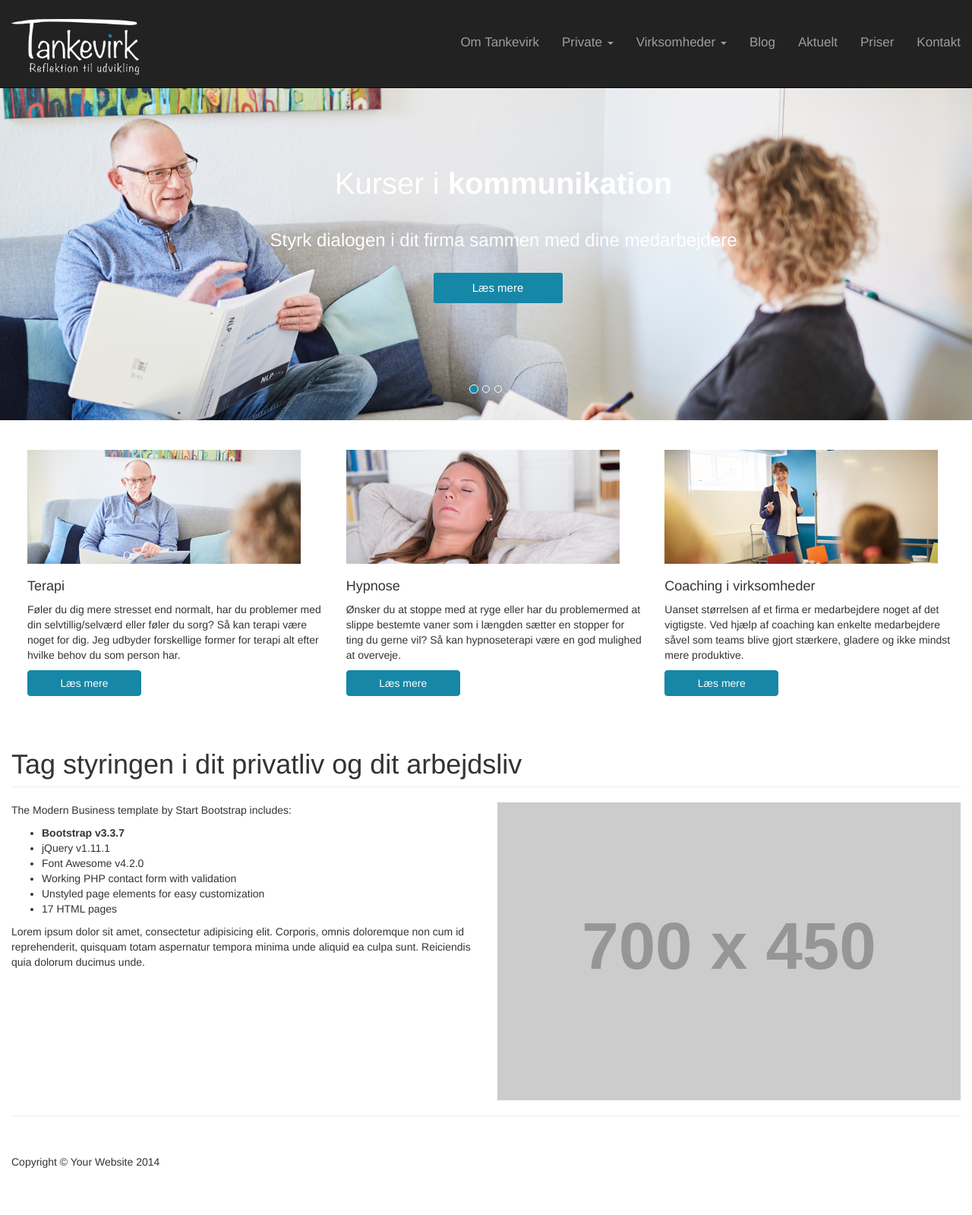
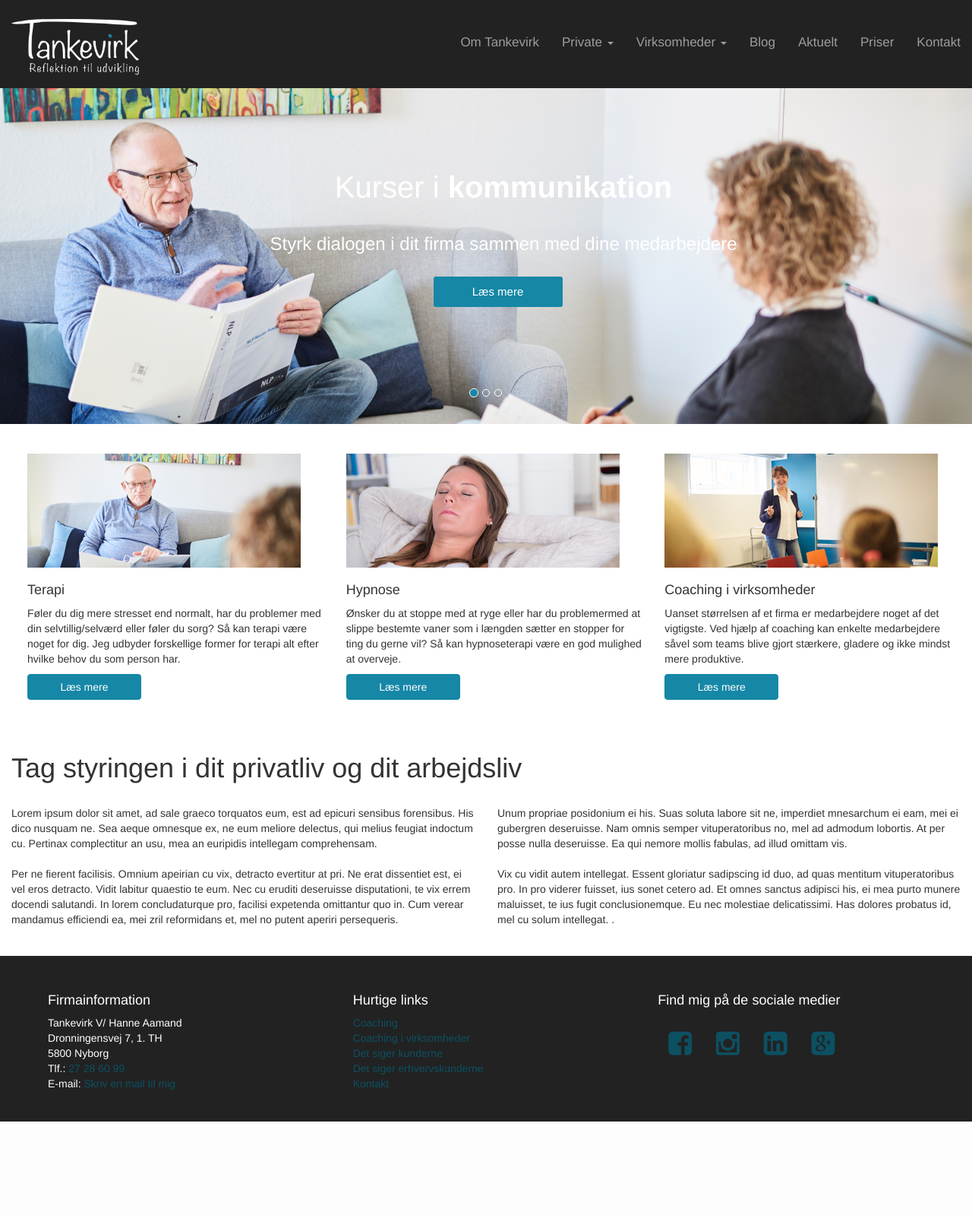
Before and after one commit to nadiaaamand/Tankevirk, a PHP site: page / in a window 1280 px wide. Shown: the whole page at 76% size. After the commit the page ends 1476 px from the top, so only its background shows below. Run offline with PHP 8.4, Linux system fonts and the light colour scheme; grey boxes labelled with a size stand in for pictures from a placeholder-image service; some libraries are stand-ins or nearby versions.

Commit message:
Footers made now playing with contact page

```diff
--- a/css/style.css
+++ b/css/style.css
@@ -192,21 +150,24 @@
 
 .panel-default>.panel-heading {
     color: #333;
-    background-color: #fff;
+    background-color: transparent;
 }
 .panel-heading {
     padding: 10px 0px 0px 0px;
     border-bottom: 0px;
     border-top-left-radius: 0px;
     border-top-right-radius: 0px;
+
 }
 .panel {
     border: 0px;
 	    -webkit-box-shadow: 0 0px 0px rgba(0,0,0,.05);
     box-shadow: 0 0px 0px rgba(0,0,0,.05);
+	background-color: transparent;
 }
 .panel-body {
     padding: 0px 0px 10px 0px;
+
 }
 
 .logo {
@@ -216,7 +177,7 @@
 	height: auto;
 }
 .carousel-inner {
-	margin-top: 50px;}
+	margin-top: 55px;}
 
 @media (min-width: 768px){
 .navbar-right {
@@ -240,3 +201,46 @@
 	margin-bottom: 0px;
 	padding-bottom: 0px;
 }
+.navbar-inverse {
+    background-color: #222;
+    border-color:#222;
+}
+.page-header {
+    padding-bottom: 9px;
+    margin: 40px 0 20px;
+    border-bottom: 0px;
+}
+/*------------------------Footer style--------------------------*/
+.footer {
+	background-color: #222;
+	padding: 0em 3em;
+	margin-top: 2em;
+}
+footer {
+    margin: 10px 0px 0px;
+	padding: 0px;
+	width: 100%;
+	right: 0;
+	left: 0;
+}
+.footerheader {
+	color: #fff;
+}
+.icons {
+	font-size: 36px;
+	color: #0C5062;
+	padding: 20px 14px 0;
+
+}
+.icons:hover {
+	color: #1687a6;
+	transition-duration: 0.7s;
+}
+a {
+	color: #0C5062;
+	text-decoration: none;
+}
+a:hover {
+	color: #1687a6;
+	text-decoration: none;
+}
--- /dev/null
+++ b/footer.php
@@ -0,0 +1,54 @@
+<!-- Footer -->
+        <footer class="footer">
+         <div class="row cta">
+            <div class="col-lg-12">
+            </div>
+            <div class="col-md-4">
+                <div class="panel panel-default">
+                       <div class="panel-heading">
+                        <h4 class="footerheader">Firmainformation</h4>
+                    </div>
+
+                    <div class="panel-body">
+                        <p class="footerheader">Tankevirk V/ Hanne Aamand <br>
+                        Dronningensvej 7, 1. TH <br>
+						5800 Nyborg <br>
+						Tlf.: <a href="tel:27286099">27 28 60 99</a><br>
+                       E-mail: <a href="mailto:tankevirk@tankevirk.dk">Skriv en mail til mig</a></p>
+
+                    </div>
+                </div>
+            </div>
+
+            <div class="col-md-4">
+                <div class="panel panel-default">
+                    <div class="panel-heading">
+                        <h4 class="footerheader">Hurtige links</h4>
+                    </div>
+                    <div class="panel-body">
+                        <p>
+                        <a href="coaching.php">Coaching</a><br>
+                        <a href="coaching_virksomhed.php">Coaching i virksomheder</a><br>
+                        <a href="detsigerkunderne.php">Det siger kunderne</a><br>
+                        <a href="erhvervskundesiger.php">Det siger erhvervskunderne</a><br>
+                        <a href="kontakt.php">Kontakt</a></p>
+                    </div>
+                </div>
+            </div>
+
+            <div class="col-md-4">
+                <div class="panel panel-default">
+                    <div class="panel-heading">
+                        <h4 class="footerheader">Find mig på de sociale medier</h4>
+                    </div>
+                    <div class="panel-body">
+                        <a href="https://www.facebook.com/Tankevirk/" target="_blank"><i class="fa fa-facebook-square icons"></i></a>
+                        <a href="https://www.instagram.com/hanneaamand/" target="_blank"><i class="fa fa-instagram icons"></i></a>
+                        <a href="https://www.linkedin.com/in/hanne-aamand-38177628/" target="_blank"><i class="fa fa-linkedin-square icons"></i></a>
+                        <a href="https://plus.google.com/105399826658863291953" target="_blank"><i class="fa fa-google-plus-square icons"></i></a>
+                    </div>
+                </div>
+            </div>
+        </div>
+</footer>
+        <!-- /.row -->
--- a/index.php
+++ b/index.php
@@ -163,38 +163,27 @@
                 <h1 class="page-header">Tag styringen i dit privatliv og dit arbejdsliv</h1>
             </div>
             <div class="col-md-6">
-                <p>The Modern Business template by Start Bootstrap includes:</p>
-                <ul>
-                    <li><strong>Bootstrap v3.3.7</strong>
-                    </li>
-                    <li>jQuery v1.11.1</li>
-                    <li>Font Awesome v4.2.0</li>
-                    <li>Working PHP contact form with validation</li>
-                    <li>Unstyled page elements for easy customization</li>
-                    <li>17 HTML pages</li>
-                </ul>
-                <p>Lorem ipsum dolor sit amet, consectetur adipisicing elit. Corporis, omnis doloremque non cum id reprehenderit, quisquam totam aspernatur tempora minima unde aliquid ea culpa sunt. Reiciendis quia dolorum ducimus unde.</p>
+                <p>Lorem ipsum dolor sit amet, ad sale graeco torquatos eum, est ad epicuri sensibus forensibus. His dico nusquam ne. Sea aeque omnesque ex, ne eum meliore delectus, qui melius feugiat indoctum cu. Pertinax complectitur an usu, mea an euripidis intellegam comprehensam.<br><br>
+
+Per ne fierent facilisis. Omnium apeirian cu vix, detracto evertitur at pri. Ne erat dissentiet est, ei vel eros detracto. Vidit labitur quaestio te eum. Nec cu eruditi deseruisse disputationi, te vix errem docendi salutandi. In lorem concludaturque pro, facilisi expetenda omittantur quo in. Cum verear mandamus efficiendi ea, mei zril reformidans et, mel no putent aperiri persequeris.
+
+</p>
             </div>
             <div class="col-md-6">
-                <img class="img-responsive" src="http://placehold.it/700x450" alt="">
+                <p>Unum propriae posidonium ei his. Suas soluta labore sit ne, imperdiet mnesarchum ei eam, mei ei gubergren deseruisse. Nam omnis semper vituperatoribus no, mel ad admodum lobortis. At per posse nulla deseruisse. Ea qui nemore mollis fabulas, ad illud omittam vis.<br><br>
+
+Vix cu vidit autem intellegat. Essent gloriatur sadipscing id duo, ad quas mentitum vituperatoribus pro. In pro viderer fuisset, ius sonet cetero ad. Et omnes sanctus adipisci his, ei mea purto munere maluisset, te ius fugit conclusionemque. Eu nec molestiae delicatissimi. Has dolores probatus id, mel cu solum intellegat.
+
+.</p>
             </div>
         </div>
         <!-- /.row -->
+</div>
 
-        <hr
+<?php
+	include 'footer.php';
+?>
 
-        <hr>
-
-        <!-- Footer -->
-        <footer>
-            <div class="row">
-                <div class="col-lg-12">
-                    <p>Copyright &copy; Your Website 2014</p>
-                </div>
-            </div>
-        </footer>
-
-    </div>
     <!-- /.container -->
 
     <!-- jQuery -->
```
Also changed, not shown: other parts of css/style.css (+1 -43 lines), kontakt.php (added, +142 -0 lines), 1 other file.
